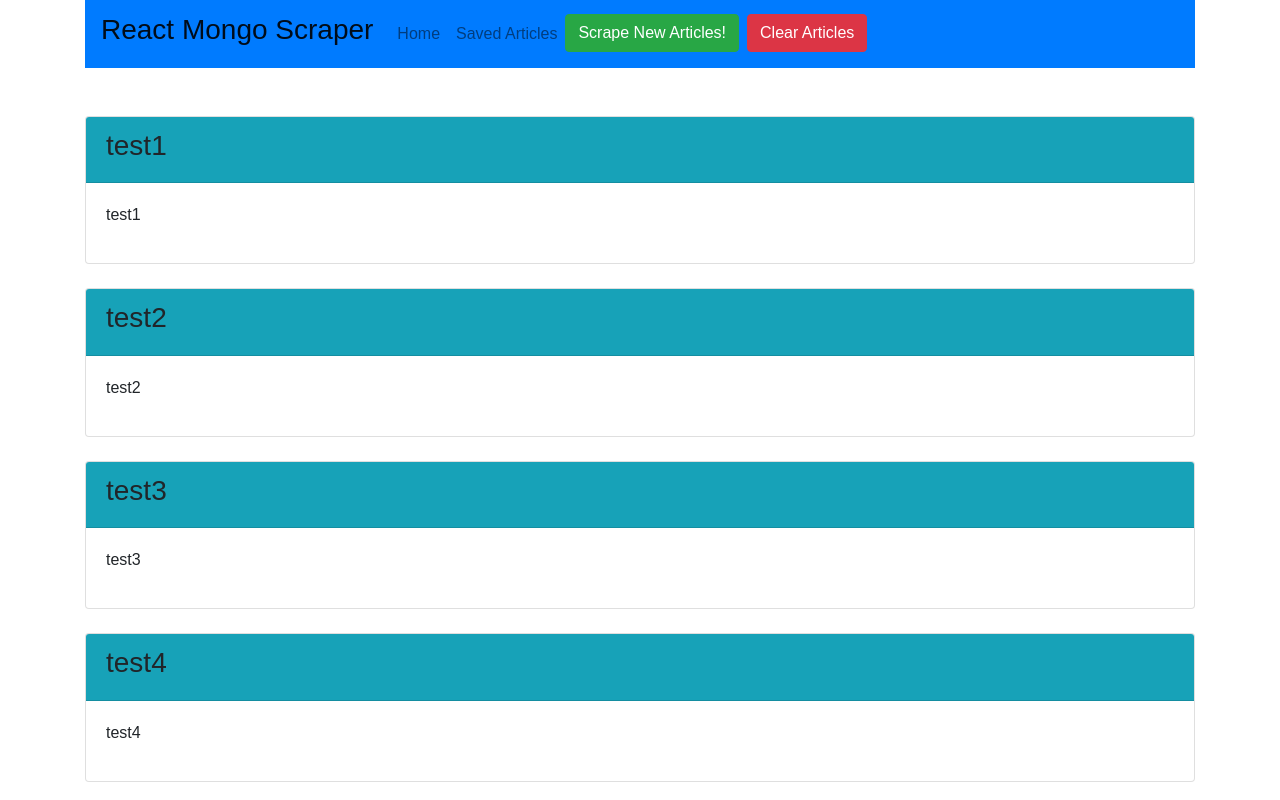
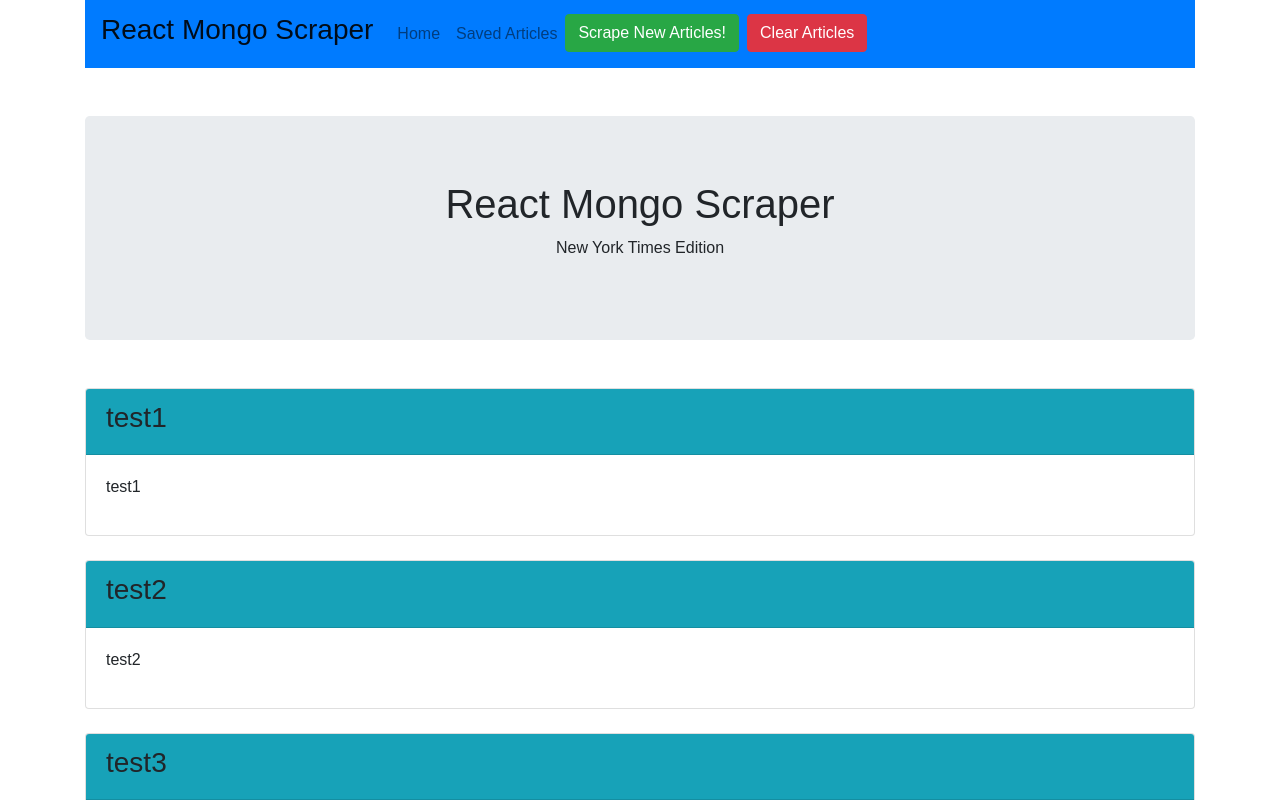
Before and after one commit to Mattmej/NYT-React-Search, a React (Create React App) app in the folder client/: page / in a window 1280 px wide. Shown: the top 800 px of the page. Built offline with nearby package versions, Linux system fonts and the light colour scheme.

Commit message:
Added a jumbotron to the home page.

```diff
--- a/client/src/App.js
+++ b/client/src/App.js
@@ -3,7 +3,7 @@
 import './App.css';
 import ArticleDisplay from "./components/ArticleDisplay";
 import AppNavbar from "./components/AppNavbar";
-import {Container} from "reactstrap";
+import {Container, Jumbotron} from "reactstrap";
 
 const testArray = [
     {
@@ -66,7 +66,10 @@
                 <Container>
                     <AppNavbar/>
                     {/* <ArticleDisplay entry = {this.selectObject(testArray)}/> */}
-
+                    <Jumbotron className="mt-5">
+                        <h1 className="text-center">React Mongo Scraper</h1>
+                        <p className="text-center">New York Times Edition</p>
+                    </Jumbotron>
                     <ArticleDisplay array = {testArray}/>
                 </Container>
             </div>
```
